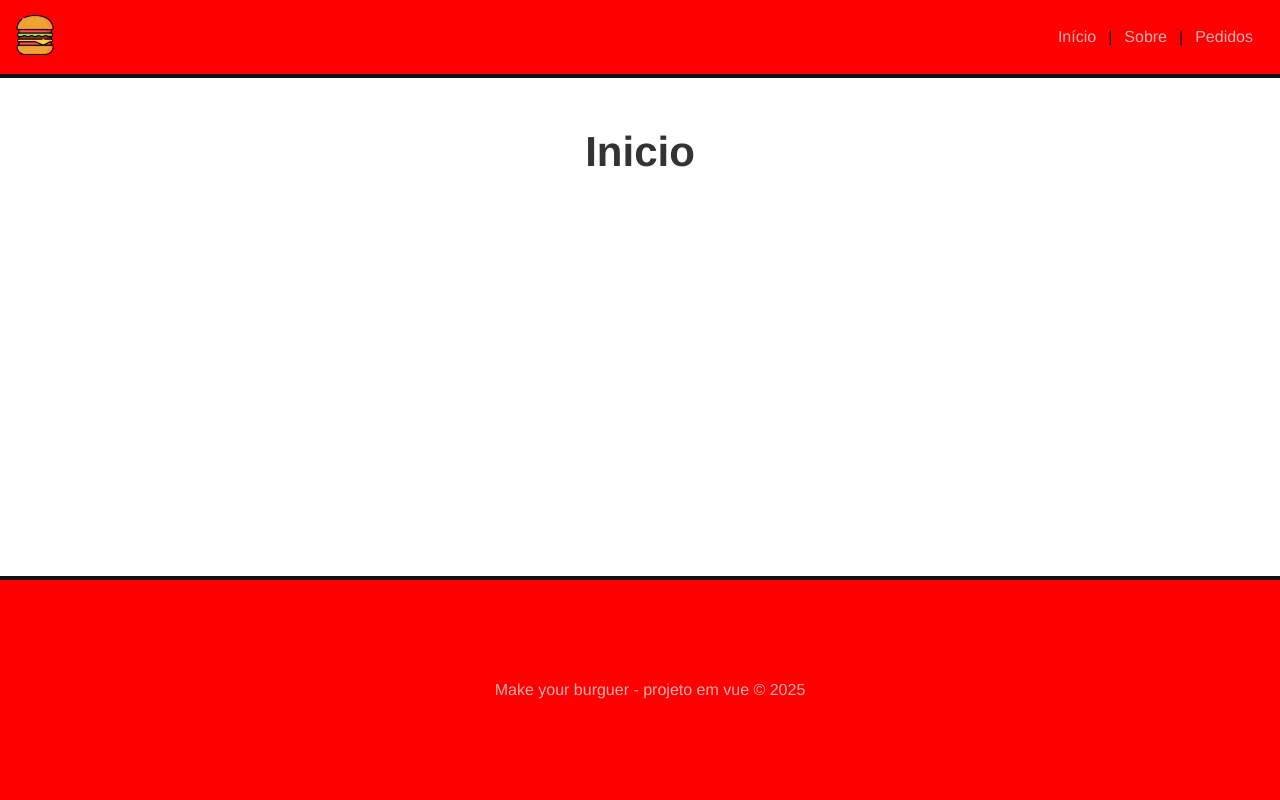
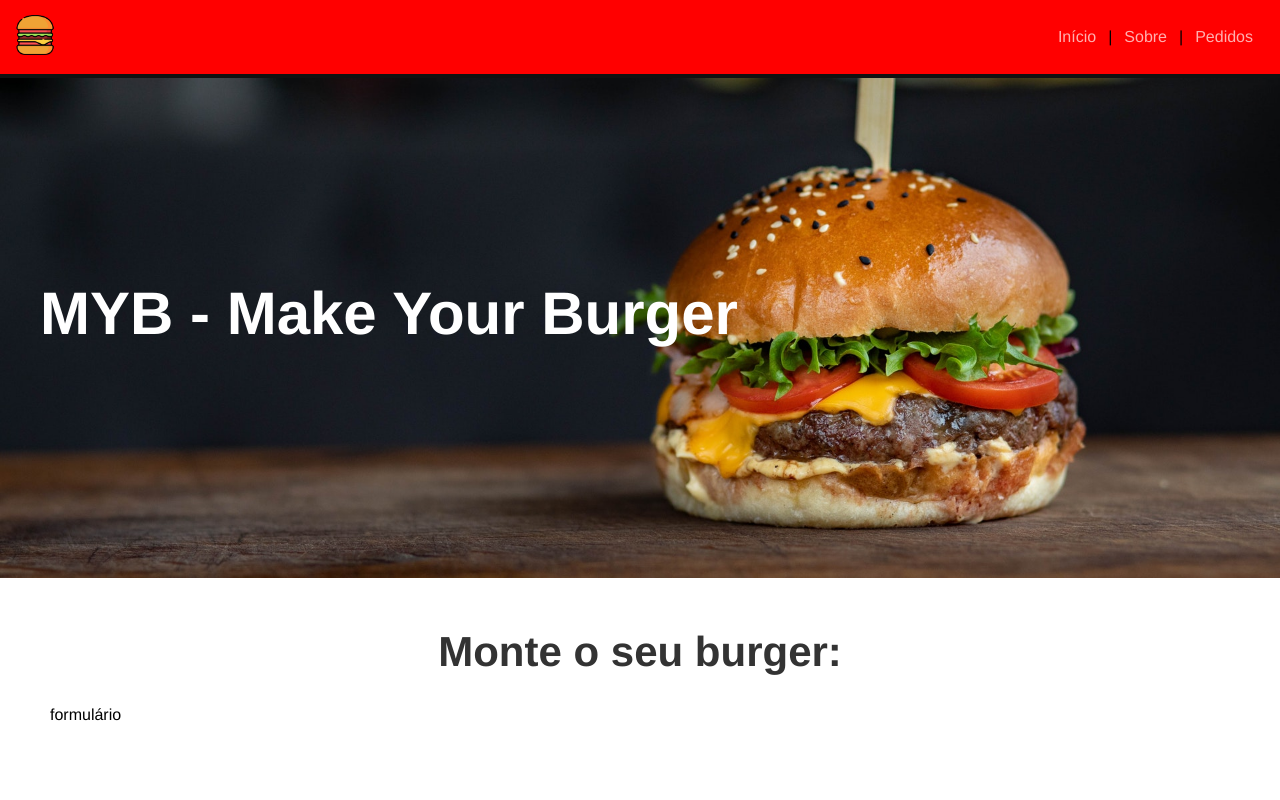
Before and after one commit to Getteli/curso-vue, a Vue app in the folder project/: page / in a window 1280 px wide. Shown: the top 800 px of the page. Built offline with nearby package versions, Linux system fonts and the light colour scheme.

Commit message:
montando o banner

```diff
--- /dev/null
+++ b/project/src/components/Banner.vue
@@ -0,0 +1,44 @@
+<template>
+    <div class="main-banner">
+        <h1>MYB - Make Your Burger</h1>
+    </div>
+</template>
+
+<script>
+    export default{
+        name: 'Banner',
+        data() {
+            return {
+                // Your data here
+            }
+        },
+        mounted() {
+            // Your mounted code here
+        },
+        methods: {
+            // Your methods here
+        }
+    }
+</script>
+
+<style scoped>
+   .main-banner {
+        background-image: url("../../public/images/burger.jpg");
+        background-color: #333;
+        background-position: 0 -225px;
+        background-size: 100%;
+        background-repeat: no-repeat;
+        width: 100%;
+        height: 500px;
+        display: flex;
+        align-items: center;
+        justify-content: flex-start;
+    }
+
+    h1 {
+        color: #fff;
+        font-size: 60px;
+        text-align: center;
+        padding: 20px 40px;
+    }
+</style>
--- a/project/src/components/Footer.vue
+++ b/project/src/components/Footer.vue
@@ -1,6 +1,6 @@
 <template>
     <footer id="footer">
-        <p>Make your burguer - projeto em vue &copy; 2025</p>
+        <p>Make your burger - projeto em vue &copy; 2025</p>
     </footer>
 </template>
 
@@ -22,7 +22,6 @@
         align-items: center;
         background-color: red;
         padding: 10px;
-        position: fixed;
         bottom: 0;
         width: 100%;
         color: rgb(255, 175, 175);
--- a/project/src/components/Navbar.vue
+++ b/project/src/components/Navbar.vue
@@ -14,7 +14,7 @@
     <div id="nav">
         <!-- esta tag é para indicar ao routes do vue que isto é um LINK de rota -->
         <router-link to="/" id="logo">
-            <img :src="logo_src" :alt="app_name" srcset="images/logo.png">
+            <img :src="logo_src" :alt="app_name" :srcset="logo_src">
         </router-link>
         <!-- o to indica para ONDE a rota irá -->
         <router-link to="/">Início</router-link> |
--- a/project/src/views/HomeView.vue
+++ b/project/src/views/HomeView.vue
@@ -1,13 +1,18 @@
 <template>
+  <Banner />
   <div class="main-container">
-    <h1>Inicio</h1>
+    <h1>Monte o seu burger:</h1>
+    <p>formulário</p>
   </div>
 </template>
 
 <script>
-export default {
-  name: 'HomeView',
-  components: {
+  import Banner from '@/components/Banner.vue';
+
+  export default {
+    name: 'HomeView',
+    components: {
+      Banner,
+    }
   }
-}
 </script>
```
